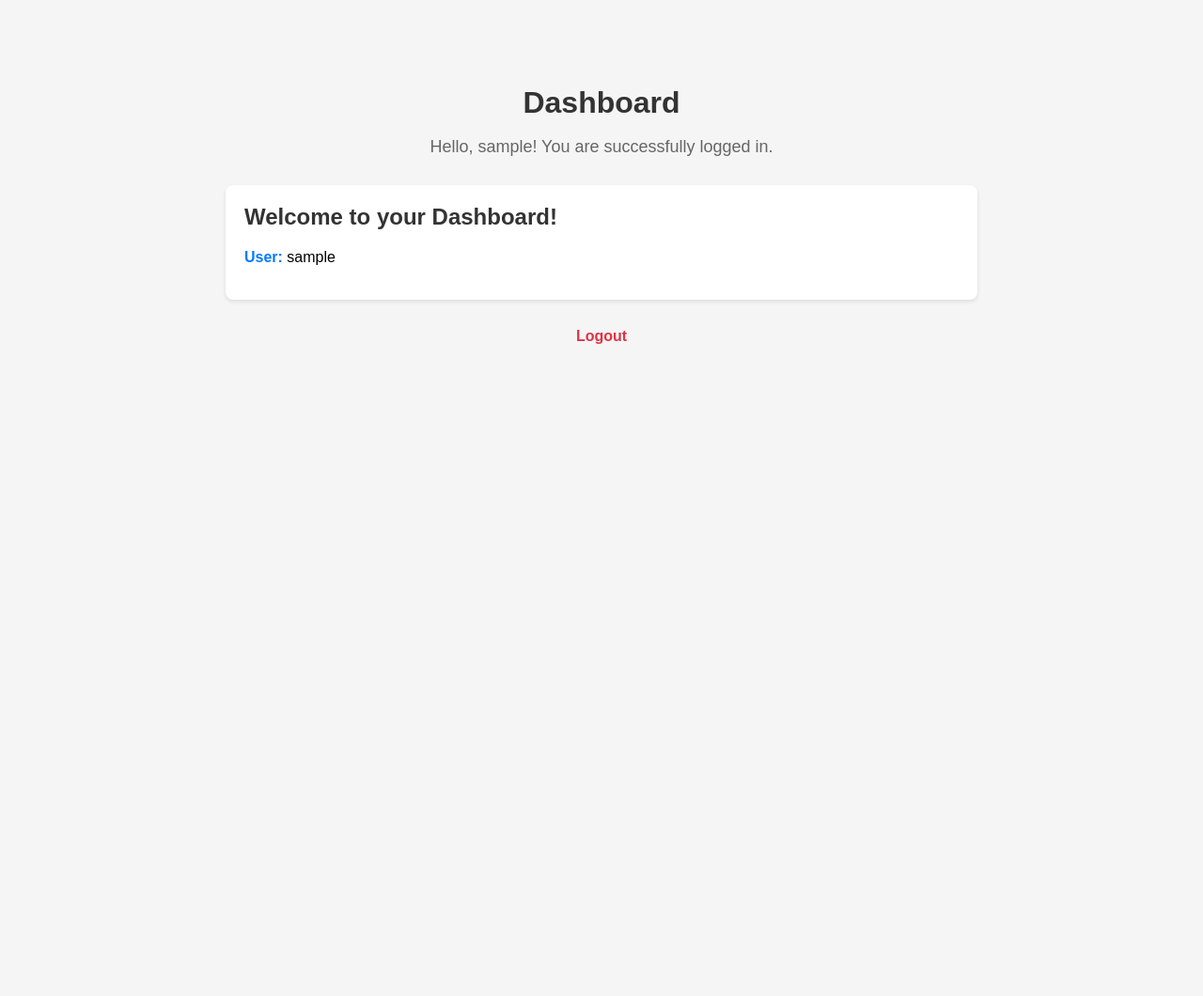
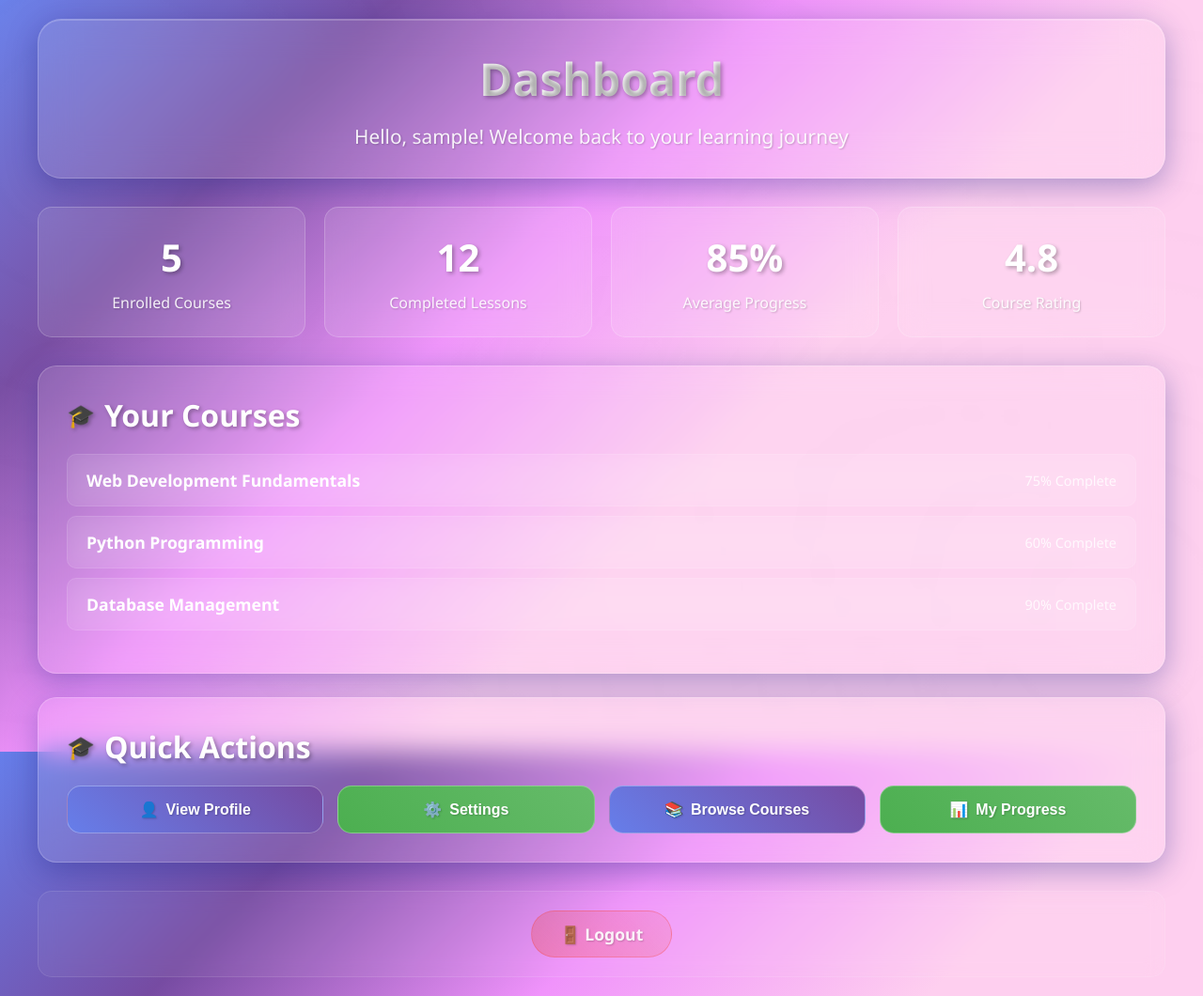
Before and after one commit to Cyrus-spc-tech/PY_Flask, a Flask app: template cms/templates/dashboard.html in a window 1280 px wide. Shown: the whole page at 94% size. Before the commit the page ends 366 px from the top, so only its background shows below. Run offline with Flask 3, Linux system fonts and the light colour scheme; the template is opened without the code that fills it: most values are stand-ins (such as "Sample title", 1, 10 or a date in 2020); some libraries are stand-ins or nearby versions.

Commit message:
dashboard

```diff
--- /dev/null
+++ b/cms/static/dashboard.css
@@ -0,0 +1,373 @@
+/* Modern Glassmorphism Dashboard Theme */
+* {
+    margin: 0;
+    padding: 0;
+    box-sizing: border-box;
+}
+
+body {
+    font-family: 'Segoe UI', Tahoma, Geneva, Verdana, sans-serif;
+    min-height: 100vh;
+    background: linear-gradient(135deg, #667eea 0%, #764ba2 20%, #f093fb 40%, #fecfef 60%, #fecfef 100%);
+    background-attachment: fixed;
+    padding: 20px;
+    position: relative;
+    overflow-x: hidden;
+}
+
+/* Animated background elements */
+body::before {
+    content: '';
+    position: fixed;
+    top: 0;
+    left: 0;
+    width: 100%;
+    height: 100%;
+    background-image:
+        radial-gradient(circle at 10% 20%, rgba(255, 255, 255, 0.1) 0%, transparent 50%),
+        radial-gradient(circle at 90% 80%, rgba(255, 255, 255, 0.1) 0%, transparent 50%),
+        radial-gradient(circle at 50% 50%, rgba(255, 255, 255, 0.05) 0%, transparent 70%);
+    animation: backgroundPulse 25s ease-in-out infinite;
+    z-index: -1;
+}
+
+@keyframes backgroundPulse {
+    0%, 100% { opacity: 0.3; transform: scale(1); }
+    50% { opacity: 0.6; transform: scale(1.1); }
+}
+
+/* Dashboard container */
+.dashboard-container {
+    max-width: 1200px;
+    margin: 0 auto;
+    animation: fadeIn 0.8s ease-out;
+}
+
+@keyframes fadeIn {
+    from { opacity: 0; transform: translateY(20px); }
+    to { opacity: 1; transform: translateY(0); }
+}
+
+/* Glass header */
+.header {
+    background: rgba(255, 255, 255, 0.1);
+    backdrop-filter: blur(20px);
+    -webkit-backdrop-filter: blur(20px);
+    border-radius: 25px;
+    border: 1px solid rgba(255, 255, 255, 0.2);
+    box-shadow:
+        0 8px 32px 0 rgba(31, 38, 135, 0.37),
+        inset 0 1px 0 0 rgba(255, 255, 255, 0.2);
+    padding: 30px;
+    margin-bottom: 30px;
+    text-align: center;
+    transition: all 0.3s ease;
+}
+
+.header:hover {
+    transform: translateY(-3px);
+    box-shadow: 0 12px 40px 0 rgba(31, 38, 135, 0.45);
+}
+
+h1 {
+    color: #ffffff;
+    font-size: 3rem;
+    font-weight: 700;
+    margin-bottom: 15px;
+    text-shadow: 2px 2px 4px rgba(0,0,0,0.3);
+    background: linear-gradient(45deg, #ffffff, #f0f0f0);
+    -webkit-background-clip: text;
+    -webkit-text-fill-color: transparent;
+    background-clip: text;
+}
+
+.welcome {
+    color: rgba(255, 255, 255, 0.9);
+    font-size: 1.3rem;
+    font-weight: 300;
+    text-shadow: 1px 1px 2px rgba(0,0,0,0.2);
+}
+
+/* Glass cards */
+.card {
+    background: rgba(255, 255, 255, 0.1);
+    backdrop-filter: blur(15px);
+    -webkit-backdrop-filter: blur(15px);
+    border-radius: 20px;
+    border: 1px solid rgba(255, 255, 255, 0.2);
+    box-shadow: 0 8px 32px 0 rgba(31, 38, 135, 0.37);
+    padding: 30px;
+    margin-bottom: 25px;
+    transition: all 0.3s ease;
+    animation: slideUp 0.6s ease-out;
+}
+
+@keyframes slideUp {
+    from {
+        opacity: 0;
+        transform: translateY(30px);
+    }
+    to {
+        opacity: 1;
+        transform: translateY(0);
+    }
+}
+
+.card:hover {
+    transform: translateY(-5px);
+    box-shadow: 0 12px 40px 0 rgba(31, 38, 135, 0.45);
+}
+
+.card h2 {
+    color: #ffffff;
+    font-size: 2rem;
+    margin-bottom: 20px;
+    text-shadow: 2px 2px 4px rgba(0,0,0,0.3);
+    display: flex;
+    align-items: center;
+    gap: 10px;
+}
+
+.card h2::before {
+    content: '🎓';
+    font-size: 1.5rem;
+}
+
+.info {
+    margin-bottom: 15px;
+}
+
+.info p {
+    color: rgba(255, 255, 255, 0.9);
+    font-size: 1.1rem;
+    line-height: 1.6;
+}
+
+.info strong {
+    color: #ffffff;
+    font-weight: 600;
+    text-shadow: 1px 1px 2px rgba(0,0,0,0.2);
+}
+
+/* Action buttons */
+.actions {
+    display: grid;
+    grid-template-columns: repeat(auto-fit, minmax(200px, 1fr));
+    gap: 15px;
+    margin-top: 20px;
+}
+
+.btn {
+    display: inline-flex;
+    align-items: center;
+    justify-content: center;
+    padding: 15px 25px;
+    background: linear-gradient(45deg, rgba(255, 255, 255, 0.2), rgba(255, 255, 255, 0.1));
+    color: #ffffff;
+    text-decoration: none;
+    border-radius: 15px;
+    font-weight: 600;
+    font-size: 1rem;
+    border: 1px solid rgba(255, 255, 255, 0.3);
+    backdrop-filter: blur(10px);
+    -webkit-backdrop-filter: blur(10px);
+    transition: all 0.3s ease;
+    position: relative;
+    overflow: hidden;
+    text-shadow: 1px 1px 2px rgba(0,0,0,0.2);
+    cursor: pointer;
+    gap: 8px;
+}
+
+.btn::before {
+    content: '';
+    position: absolute;
+    top: 0;
+    left: -100%;
+    width: 100%;
+    height: 100%;
+    background: linear-gradient(90deg, transparent, rgba(255,255,255,0.3), transparent);
+    transition: left 0.5s ease;
+}
+
+.btn:hover::before {
+    left: 100%;
+}
+
+.btn:hover {
+    transform: translateY(-3px);
+    box-shadow: 0 10px 25px rgba(0,0,0,0.2);
+    background: linear-gradient(45deg, rgba(255, 255, 255, 0.3), rgba(255, 255, 255, 0.2));
+    border-color: rgba(255, 255, 255, 0.5);
+}
+
+.btn-primary {
+    background: linear-gradient(45deg, #667eea, #764ba2);
+}
+
+.btn-success {
+    background: linear-gradient(45deg, #4caf50, #66bb6a);
+}
+
+.btn-danger {
+    background: linear-gradient(45deg, #f44336, #e91e63);
+}
+
+/* Stats grid */
+.stats-grid {
+    display: grid;
+    grid-template-columns: repeat(auto-fit, minmax(250px, 1fr));
+    gap: 20px;
+    margin-bottom: 30px;
+}
+
+.stat-card {
+    background: rgba(255, 255, 255, 0.1);
+    backdrop-filter: blur(15px);
+    -webkit-backdrop-filter: blur(15px);
+    border-radius: 15px;
+    border: 1px solid rgba(255, 255, 255, 0.2);
+    padding: 25px;
+    text-align: center;
+    transition: all 0.3s ease;
+}
+
+.stat-card:hover {
+    transform: translateY(-5px) scale(1.02);
+    box-shadow: 0 12px 40px 0 rgba(31, 38, 135, 0.45);
+}
+
+.stat-number {
+    font-size: 2.5rem;
+    font-weight: 700;
+    color: #ffffff;
+    text-shadow: 2px 2px 4px rgba(0,0,0,0.3);
+    margin-bottom: 10px;
+}
+
+.stat-label {
+    color: rgba(255, 255, 255, 0.9);
+    font-size: 1rem;
+    text-shadow: 1px 1px 2px rgba(0,0,0,0.2);
+}
+
+/* Logout section */
+.logout {
+    text-align: center;
+    margin-top: 30px;
+    padding: 20px;
+    background: rgba(255, 255, 255, 0.05);
+    backdrop-filter: blur(10px);
+    -webkit-backdrop-filter: blur(10px);
+    border-radius: 15px;
+    border: 1px solid rgba(255, 255, 255, 0.1);
+}
+
+.logout a {
+    color: rgba(255, 255, 255, 0.9);
+    text-decoration: none;
+    font-weight: 600;
+    font-size: 1.1rem;
+    padding: 12px 30px;
+    background: linear-gradient(45deg, rgba(244, 67, 54, 0.3), rgba(244, 67, 54, 0.1));
+    border-radius: 25px;
+    border: 1px solid rgba(244, 67, 54, 0.3);
+    transition: all 0.3s ease;
+    display: inline-block;
+    text-shadow: 1px 1px 2px rgba(0,0,0,0.2);
+}
+
+.logout a:hover {
+    color: #ffffff;
+    transform: translateY(-2px);
+    box-shadow: 0 8px 20px rgba(244, 67, 54, 0.3);
+    background: linear-gradient(45deg, rgba(244, 67, 54, 0.4), rgba(244, 67, 54, 0.2));
+}
+
+/* Course list */
+.course-list {
+    list-style: none;
+    padding: 0;
+}
+
+.course-item {
+    background: rgba(255, 255, 255, 0.05);
+    backdrop-filter: blur(10px);
+    -webkit-backdrop-filter: blur(10px);
+    border-radius: 10px;
+    padding: 15px 20px;
+    margin-bottom: 10px;
+    border: 1px solid rgba(255, 255, 255, 0.1);
+    transition: all 0.3s ease;
+    display: flex;
+    justify-content: space-between;
+    align-items: center;
+}
+
+.course-item:hover {
+    transform: translateX(10px);
+    background: rgba(255, 255, 255, 0.1);
+    border-color: rgba(255, 255, 255, 0.2);
+}
+
+.course-title {
+    color: #ffffff;
+    font-weight: 600;
+    font-size: 1.1rem;
+}
+
+.course-progress {
+    color: rgba(255, 255, 255, 0.8);
+    font-size: 0.9rem;
+}
+
+/* Floating animation */
+.dashboard-container > *:nth-child(1) { animation-delay: 0.1s; }
+.dashboard-container > *:nth-child(2) { animation-delay: 0.2s; }
+.dashboard-container > *:nth-child(3) { animation-delay: 0.3s; }
+.dashboard-container > *:nth-child(4) { animation-delay: 0.4s; }
+
+/* Responsive design */
+@media (max-width: 768px) {
+    .dashboard-container {
+        padding: 10px;
+    }
+
+    .header, .card {
+        padding: 20px;
+    }
+
+    h1 {
+        font-size: 2rem;
+    }
+
+    .actions {
+        grid-template-columns: 1fr;
+    }
+
+    .stats-grid {
+        grid-template-columns: 1fr;
+    }
+
+    .course-item {
+        flex-direction: column;
+        align-items: flex-start;
+        gap: 10px;
+    }
+}
+
+/* Loading animation */
+.loading {
+    display: inline-block;
+    width: 20px;
+    height: 20px;
+    border: 2px solid rgba(255, 255, 255, 0.3);
+    border-top: 2px solid #ffffff;
+    border-radius: 50%;
+    animation: spin 1s linear infinite;
+}
+
+@keyframes spin {
+    0% { transform: rotate(0deg); }
+    100% { transform: rotate(360deg); }
+}
--- a/cms/templates/dashboard.html
+++ b/cms/templates/dashboard.html
@@ -3,98 +3,137 @@
 <head>
     <meta charset="UTF-8">
     <meta name="viewport" content="width=device-width, initial-scale=1.0">
-    <title>Dashboard</title>
-    <style>
-        body {
-            font-family: Arial, sans-serif;
-            max-width: 800px;
-            margin: 50px auto;
-            padding: 20px;
-            background-color: #f5f5f5;
-        }
-        .header {
-            text-align: center;
-            margin-bottom: 30px;
-        }
-        h1 {
-            color: #333;
-            margin-bottom: 10px;
-        }
-        .welcome {
-            color: #666;
-            font-size: 18px;
-        }
-        .card {
-            background-color: white;
-            padding: 20px;
-            border-radius: 8px;
-            box-shadow: 0 2px 4px rgba(0,0,0,0.1);
-            margin-bottom: 20px;
-        }
-        .card h2 {
-            color: #333;
-            margin-top: 0;
-        }
-        .info {
-            margin-bottom: 10px;
-        }
-        .info strong {
-            color: #007bff;
-        }
-        .actions {
-            margin-top: 20px;
-        }
-        .btn {
-            display: inline-block;
-            padding: 10px 20px;
-            margin: 5px;
-            background-color: #007bff;
-            color: white;
-            text-decoration: none;
-            border-radius: 4px;
-            cursor: pointer;
-            border: none;
-        }
-        .btn:hover {
-            background-color: #0056b3;
-        }
-        .btn-danger {
-            background-color: #dc3545;
-        }
-        .btn-danger:hover {
-            background-color: #c82333;
-        }
-        .logout {
-            text-align: center;
-            margin-top: 30px;
-        }
-        .logout a {
-            color: #dc3545;
-            text-decoration: none;
-            font-weight: bold;
-        }
-        .logout a:hover {
-            text-decoration: underline;
-        }
-    </style>
+    <title>Dashboard - Course Management System</title>
+    <link rel="stylesheet" href="/static/dashboard.css">
 </head>
 <body>
+    <div class="dashboard-container">
         <div class="header">
             <h1>Dashboard</h1>
-        <p class="welcome">Hello, {{ username }}! You are successfully logged in.</p>
+            <p class="welcome">Hello, {{ username }}! Welcome back to your learning journey</p>
+        </div>
+
+        <div class="stats-grid">
+            <div class="stat-card">
+                <div class="stat-number">5</div>
+                <div class="stat-label">Enrolled Courses</div>
+            </div>
+            <div class="stat-card">
+                <div class="stat-number">12</div>
+                <div class="stat-label">Completed Lessons</div>
+            </div>
+            <div class="stat-card">
+                <div class="stat-number">85%</div>
+                <div class="stat-label">Average Progress</div>
+            </div>
+            <div class="stat-card">
+                <div class="stat-number">4.8</div>
+                <div class="stat-label">Course Rating</div>
+            </div>
         </div>
 
         <div class="card">
-        <h2>Welcome to your Dashboard!</h2>
+            <h2>Your Courses</h2>
             <div class="info">
-            <p><strong>User:</strong> {{ username }}</p>
+                <ul class="course-list">
+                    <li class="course-item">
+                        <span class="course-title">Web Development Fundamentals</span>
+                        <span class="course-progress">75% Complete</span>
+                    </li>
+                    <li class="course-item">
+                        <span class="course-title">Python Programming</span>
+                        <span class="course-progress">60% Complete</span>
+                    </li>
+                    <li class="course-item">
+                        <span class="course-title">Database Management</span>
+                        <span class="course-progress">90% Complete</span>
+                    </li>
+                </ul>
             </div>
         </div>
 
-
+        <div class="card">
+            <h2>Quick Actions</h2>
+            <div class="actions">
+                <button class="btn btn-primary" onclick="alert('Profile feature coming soon!')">
+                    <span>👤</span> View Profile
+                </button>
+                <button class="btn btn-success" onclick="alert('Settings feature coming soon!')">
+                    <span>⚙️</span> Settings
+                </button>
+                <button class="btn btn-primary" onclick="alert('Course catalog coming soon!')">
+                    <span>📚</span> Browse Courses
+                </button>
+                <button class="btn btn-success" onclick="alert('Progress tracking coming soon!')">
+                    <span>📊</span> My Progress
+                </button>
+            </div>
+        </div>
 
         <div class="logout">
-        <a href="{{ url_for('logout') }}">Logout</a>
+            <a href="{{ url_for('logout') }}">🚪 Logout</a>
         </div>
+    </div>
+
+    <script>
+        // Add some interactivity
+        document.addEventListener('DOMContentLoaded', function() {
+            // Animate stats on scroll
+            const observer = new IntersectionObserver((entries) => {
+                entries.forEach(entry => {
+                    if (entry.isIntersecting) {
+                        entry.target.style.animation = 'slideUp 0.6s ease-out';
+                    }
+                });
+            });
+
+            document.querySelectorAll('.stat-card').forEach(card => {
+                observer.observe(card);
+            });
+
+            // Add ripple effect to buttons
+            document.querySelectorAll('.btn').forEach(button => {
+                button.addEventListener('click', function(e) {
+                    const ripple = document.createElement('span');
+                    ripple.classList.add('ripple');
+                    this.appendChild(ripple);
+
+                    const rect = this.getBoundingClientRect();
+                    const size = Math.max(rect.width, rect.height);
+                    const x = e.clientX - rect.left - size / 2;
+                    const y = e.clientY - rect.top - size / 2;
+
+                    ripple.style.width = ripple.style.height = size + 'px';
+                    ripple.style.left = x + 'px';
+                    ripple.style.top = y + 'px';
+
+                    setTimeout(() => ripple.remove(), 600);
+                });
+            });
+        });
+    </script>
+
+    <style>
+        .ripple {
+            position: absolute;
+            border-radius: 50%;
+            background: rgba(255, 255, 255, 0.3);
+            transform: scale(0);
+            animation: ripple-animation 0.6s ease-out;
+            pointer-events: none;
+        }
+
+        @keyframes ripple-animation {
+            to {
+                transform: scale(4);
+                opacity: 0;
+            }
+        }
+
+        .btn {
+            position: relative;
+            overflow: hidden;
+        }
+    </style>
 </body>
 </html>
```
Lines whose indentation alone changed are shown as unchanged.
